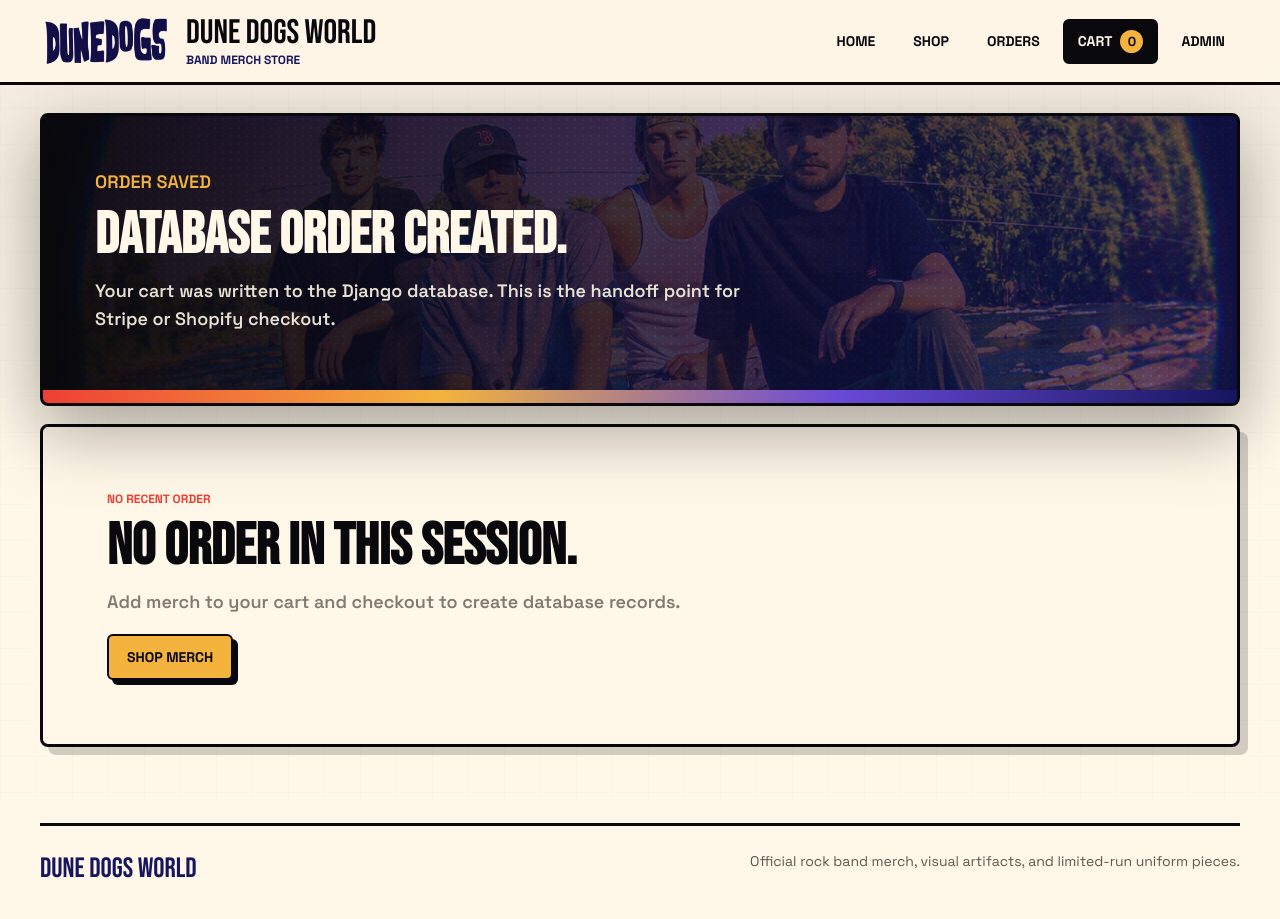
After one commit to jsabrams123-web/dunedogsmerch, a Django app: page /order-confirmation/ in a window 1280 px wide. The commit adds this page. Run offline with Django 5.2, Linux system fonts and the light colour scheme.

Commit message:
Restore database checkout flow

```diff
--- a/store/templates/store/base.html
+++ b/store/templates/store/base.html
@@ -30,6 +30,13 @@
   </div>
 </header>
 <main class="container">
+  {% if messages %}
+  <section class="messages" aria-label="Site messages">
+    {% for message in messages %}
+      <div class="message {{ message.tags }}">{{ message }}</div>
+    {% endfor %}
+  </section>
+  {% endif %}
   {% block content %}{% endblock %}
 </main>
 <footer class="footer">
--- a/store/templates/store/cart.html
+++ b/store/templates/store/cart.html
@@ -33,7 +33,8 @@
     <p class="eyebrow">Order Summary</p>
     <div class="summary-row"><span>Subtotal</span><strong>${{ total }}</strong></div>
     <div class="summary-row"><span>Shipping</span><strong>At checkout</strong></div>
-    <a class="btn" href="{% url 'products' %}">Keep Shopping</a>
+    <a class="btn" href="{% url 'checkout' %}">Checkout</a>
+    <a class="text-link" href="{% url 'products' %}">Keep Shopping</a>
   </aside>
 </section>
 {% else %}
--- a/store/templates/store/index.html
+++ b/store/templates/store/index.html
@@ -4,7 +4,6 @@
 {% block content %}
 <section class="hero">
   <div class="hero-content">
-    <img class="hero-logo" src="{% static 'store/dunedogs-logo.png' %}" alt="Dune Dogs">
     <p class="eyebrow">Official Rock Band Merch</p>
     <h1>Dune Dogs World</h1>
     <p>Enter the Dune Dogs universe: loud graphics, weird energy, band-made artifacts, and merch built like a piece of the show.</p>
--- /dev/null
+++ b/store/templates/store/order_confirmation.html
@@ -0,0 +1,44 @@
+{% extends 'store/base.html' %}
+{% block title %}Order Saved{% endblock %}
+{% block content %}
+<section class="hero hero-small">
+  <div class="hero-content">
+    <p class="eyebrow">Order Saved</p>
+    <h2>Database order created.</h2>
+    <p class="lead">Your cart was written to the Django database. This is the handoff point for Stripe or Shopify checkout.</p>
+  </div>
+</section>
+
+{% if orders %}
+<section class="cart-shell">
+  <div class="table-wrap">
+    <table>
+      <tr><th>Order #</th><th>Product</th><th>Customer</th><th>Quantity</th><th>Total</th><th>Status</th></tr>
+      {% for order in orders %}
+      <tr>
+        <td><strong>#{{ order.id }}</strong></td>
+        <td>{{ order.product.name }}</td>
+        <td>{{ order.customer.first_name }} {{ order.customer.last_name }}</td>
+        <td>{{ order.quantity }}</td>
+        <td>${{ order.price }}</td>
+        <td><span class="status pending">Pending</span></td>
+      </tr>
+      {% endfor %}
+    </table>
+  </div>
+  <aside class="summary-box">
+    <p class="eyebrow">Saved Total</p>
+    <div class="summary-row"><span>Total</span><strong>${{ total }}</strong></div>
+    <a class="btn" href="{% url 'products' %}">Shop More</a>
+    <a class="text-link" href="{% url 'orders' %}">View all orders</a>
+  </aside>
+</section>
+{% else %}
+<div class="empty empty-large">
+  <p class="eyebrow">No Recent Order</p>
+  <h2>No order in this session.</h2>
+  <p class="lead">Add merch to your cart and checkout to create database records.</p>
+  <a class="btn" href="{% url 'products' %}">Shop Merch</a>
+</div>
+{% endif %}
+{% endblock %}
--- a/store/urls.py
+++ b/store/urls.py
@@ -22,4 +22,10 @@ urlpatterns = [
     path('cart/', views.cart, name='cart'),
     # Cart page
     # This fixes the NoReverseMatch error for {% url 'cart' %}
+
+    path('checkout/', views.checkout, name='checkout'),
+    # Checkout form that saves customer/order rows to the database
+
+    path('order-confirmation/', views.order_confirmation, name='order_confirmation'),
+    # Confirmation page for the most recent database-backed checkout
 ]
--- a/store/views.py
+++ b/store/views.py
@@ -1,3 +1,4 @@
+from django.contrib import messages
 from django.shortcuts import render, get_object_or_404, redirect
 # render: returns an HTML page with data
 # get_object_or_404: returns an object or a 404 page if it does not exist
@@ -5,6 +6,7 @@ from django.shortcuts import render, get_object_or_404, redirect
 
 from .models import Category, Products, Customer, Order
 # Import the database models used by this app
+from .forms import CheckoutForm
 
 
 def _get_cart(request):
@@ -185,6 +187,16 @@ def cart(request):
         return redirect("cart")
 
     cart = _get_cart(request)
+    cart_items, total = _build_cart_items(cart)
+
+    return render(request, "store/cart.html", {
+        "cart_items": cart_items,
+        "total": total,
+        "cart_count": sum(cart.values()),
+    })
+
+
+def _build_cart_items(cart):
     cart_items = []
     total = 0
 
@@ -203,8 +215,81 @@ def cart(request):
             # If a product was deleted from the database, skip it
             continue
 
-    return render(request, "store/cart.html", {
+    return cart_items, total
+
+
+def checkout(request):
+    """
+    Checkout page.
+
+    GET:
+    - Shows the checkout form and cart summary
+
+    POST:
+    - Creates/updates a customer
+    - Saves one database Order row for each cart item
+    - Clears the session cart after the order is saved
+    """
+    cart = _get_cart(request)
+    cart_items = []
+    cart_items, total = _build_cart_items(cart)
+
+    if not cart_items:
+        messages.warning(request, "Add an item before checking out.")
+        return redirect("products")
+
+    if request.method == "POST":
+        form = CheckoutForm(request.POST)
+        if form.is_valid():
+            customer, _created = Customer.objects.update_or_create(
+                email=form.cleaned_data["email"],
+                defaults={
+                    "first_name": form.cleaned_data["first_name"],
+                    "last_name": form.cleaned_data["last_name"],
+                    "phone": form.cleaned_data["phone"],
+                    "password": "checkout-only",
+                },
+            )
+
+            saved_order_ids = []
+            for item in cart_items:
+                order = Order.objects.create(
+                    product=item["product"],
+                    customer=customer,
+                    quantity=item["quantity"],
+                    price=item["item_total"],
+                    address=form.cleaned_data["address"],
+                    phone=form.cleaned_data["phone"],
+                    status=False,
+                )
+                saved_order_ids.append(order.id)
+
+            _save_cart(request, {})
+            request.session["last_order_ids"] = saved_order_ids
+            messages.success(request, "Order saved to the database.")
+            return redirect("order_confirmation")
+    else:
+        form = CheckoutForm()
+
+    return render(request, "store/checkout.html", {
+        "form": form,
         "cart_items": cart_items,
         "total": total,
         "cart_count": sum(cart.values()),
     })
+
+
+def order_confirmation(request):
+    """
+    Shows the most recent checkout saved during this session.
+    """
+    order_ids = request.session.get("last_order_ids", [])
+    orders = Order.objects.filter(id__in=order_ids).select_related("product", "customer")
+    total = sum(order.price for order in orders)
+    cart = _get_cart(request)
+
+    return render(request, "store/order_confirmation.html", {
+        "orders": orders,
+        "total": total,
+        "cart_count": sum(cart.values()),
+    })
```
Also changed, not shown: EDITING_GUIDE.md (added, +83 -0 lines), PAYMENTS_AND_SHOPIFY_NEXT_STEPS.md (added, +72 -0 lines), store/forms.py (added, +13 -0 lines), store/static/store/style.css (+98 -0 lines), store/templates/store/checkout.html (added, +41 -0 lines), README_START_HERE.txt.
